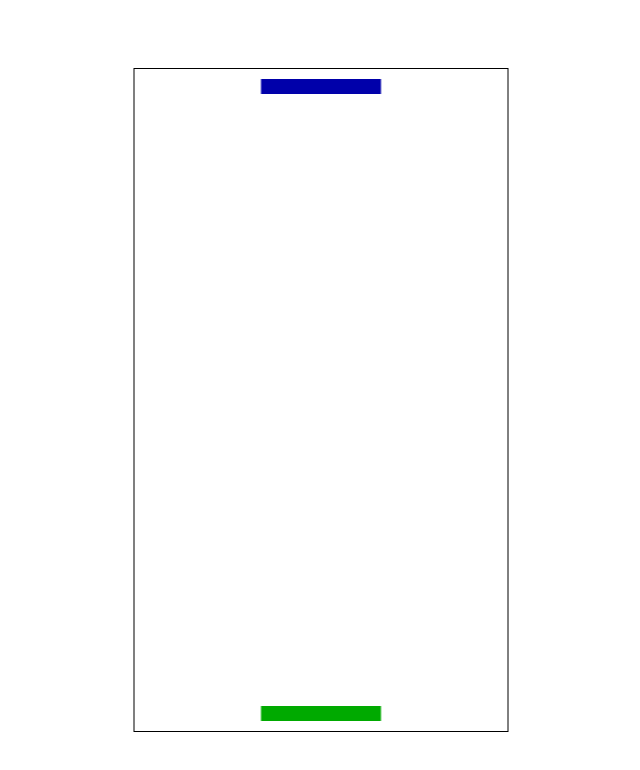
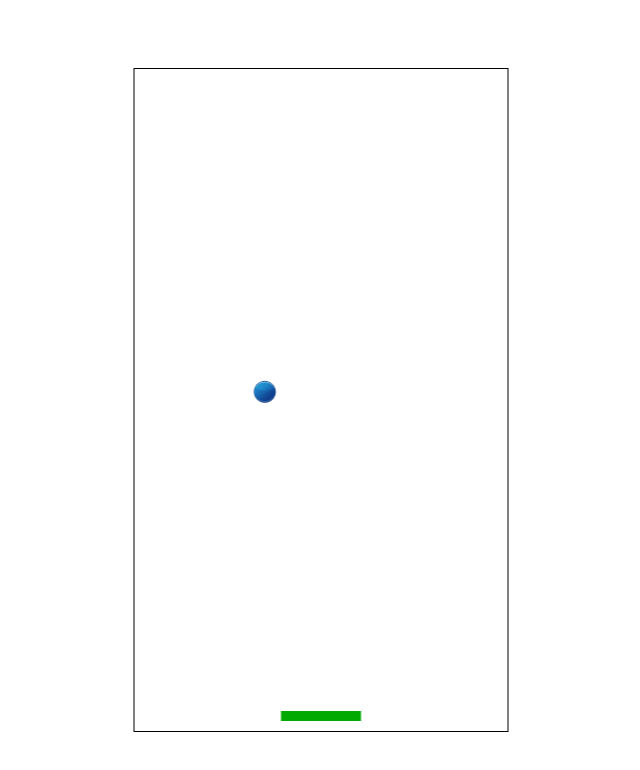
Before and after one commit to axelgalicia/websocket-minifutbol, a website with bundled scripts: page public/pong.html in a window 1280 px wide. Shown: the whole page, without its empty margins (319-959 px from the left). Built offline with nearby package versions, Linux system fonts and the light colour scheme.

Commit message:
Adding ping pong

```diff
--- /dev/null
+++ b/public/js/ball.js
@@ -0,0 +1,39 @@
+const ballSize = 25;
+const ballSpeed = { x: 6, y: 5 };
+const initialPosition = { x: 10, y: 10 };
+const RIGTH = 0;
+const LEFT = 1;
+
+export class Ball {
+
+    constructor(gameWidth, gameHeight) {
+        this.gameWidth = gameWidth;
+        this.gameHeight = gameHeight;
+        this.direction = RIGTH;
+        this.image = document.getElementById('ball');
+        this.speed = ballSpeed;
+        this.position = initialPosition;
+    }
+
+    draw(ctx) {
+        ctx.drawImage(this.image, this.position.x, this.position.y, ballSize, ballSize);
+    }
+
+    update(deltaTime) {
+
+        this.position.x += this.speed.x;
+        this.position.y += this.speed.y;
+
+        if (this.position.x + ballSize > this.gameWidth || this.position.x < 0) {
+            console.log('X')
+            this.speed.x = -this.speed.x;
+        }
+
+        if (this.position.y + ballSize > this.gameHeight || this.position.y < 0) {
+            console.log('Y')
+            this.speed.y = -this.speed.y;
+        }
+
+
+    }
+}
--- /dev/null
+++ b/public/js/input.js
@@ -0,0 +1,30 @@
+const ARROW_LEFT = 'ArrowLeft';
+const ARROW_RIGHT = 'ArrowRight';
+
+export class InputHandler {
+    constructor(paddle) {
+        document.addEventListener('keydown', (event) => {
+            switch (event.key) {
+                case ARROW_LEFT:
+                    paddle.moveLeft();
+                    break;
+                case ARROW_RIGHT:
+                    paddle.moveRight();
+                    break;
+                default: return;
+            }
+        });
+
+        document.addEventListener('keyup', (event) => {
+            switch (event.key) {
+                case ARROW_LEFT:
+                    if (paddle.speed < 0) paddle.stop();
+                    break;
+                case ARROW_RIGHT:
+                    if (paddle.speed > 0) paddle.stop();
+                    break;
+                default: return;
+            }
+        });
+    }
+}
--- a/public/js/paddle.js
+++ b/public/js/paddle.js
@@ -1,8 +1,9 @@
 const offsetFromBoard = 10;
-const paddleWidth = 120;
-const paddleHeight = 15;
+const paddleWidth = 80;
+const paddleHeight = 10;
 const playerOneColor = '#00a';
 const playerTwoColor = '#0a0';
+const maxSpeed = 7;
 
 export const PLAYER = {
     ONE: 1,
@@ -12,9 +13,13 @@ export const PLAYER = {
 export class Paddle {
 
     constructor(gameWidth, gameHeight, playerNumber) {
+        this.gameWidth = gameWidth;
         this.width = paddleWidth;
         this.height = paddleHeight;
         this.playerNumber = playerNumber;
+        this.maxSpeed = maxSpeed;
+        this.speed = 0;
+
         this.position = {
             x: (gameWidth / 2) - (this.width / 2),
             y: playerNumber == PLAYER.ONE ?
@@ -27,4 +32,28 @@ export class Paddle {
         ctx.fillStyle = this.playerNumber == PLAYER.ONE ? playerOneColor : playerTwoColor;
         ctx.fillRect(this.position.x, this.position.y, this.width, this.height);
     }
+
+    update() {
+        this.position.x += this.speed;
+
+        if (this.position.x < 0) {
+            this.position.x = 0;
+        }
+        if (this.position.x + this.width > this.gameWidth) {
+            this.position.x = this.gameWidth - this.width;
+        }
+    }
+
+    moveLeft() {
+        this.speed = -this.maxSpeed;
+    }
+
+
+    moveRight() {
+        this.speed = this.maxSpeed;
+    }
+
+    stop() {
+        this.speed = 0;
+    }
 }
--- a/public/js/pong.js
+++ b/public/js/pong.js
@@ -1,15 +1,43 @@
+import { Paddle, PLAYER } from './paddle.js';
+import { InputHandler } from './input.js';
+import { Ball } from './ball.js';
+
 const canvas = document.getElementById('gameBoard');
 const ctx = canvas.getContext('2d');
-import { Paddle, PLAYER } from './paddle.js';
 
 // Board Setup
 const GAME_WIDTH = canvas.width;
 const GAME_HEIGTH = canvas.height;
 
 
+// Ball
+const ball = new Ball(GAME_WIDTH, GAME_HEIGTH);
+
 // Players Setup
 let paddle1 = new Paddle(GAME_WIDTH, GAME_HEIGTH, PLAYER.ONE);
+const inpuntHandlerPaddle1 = new InputHandler(paddle1);
 paddle1.draw(ctx);
 
 let paddle2 = new Paddle(GAME_WIDTH, GAME_HEIGTH, PLAYER.TWO);
+const inputHandlerPaddle2 = new InputHandler(paddle2);
 paddle2.draw(ctx);
+
+// Game Loop
+
+let lastTime = 0;
+
+function gameLoop(timestamp) {
+    let deltaTime = timestamp - lastTime;
+    lastTime = timestamp;
+
+    ctx.clearRect(0, 0, GAME_WIDTH, GAME_HEIGTH);
+
+    paddle2.update(deltaTime);
+    paddle2.draw(ctx);
+
+    ball.update(deltaTime);
+    ball.draw(ctx);
+    requestAnimationFrame(gameLoop);
+}
+
+requestAnimationFrame(gameLoop);
--- a/public/pong.html
+++ b/public/pong.html
@@ -9,6 +9,11 @@
         * {
             margin: 0;
         }
+
+        img {
+            display: none;
+        }
+
         #gameBoard {
             top: 50%;
             left: 50%;
@@ -19,6 +24,7 @@
     </style>
 </head>
 <body>
+    <img id="ball" src="/public/images/ping_pong_ball.png">
     <canvas id="gameBoard" width="373" height="662"></canvas>
     <script type="module" src="/public/js/pong.js"></script>
 </body>
```
Also changed, not shown: public/images/ping_pong_ball.png (added).
